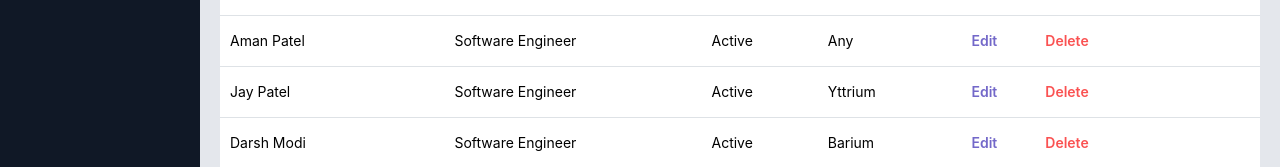
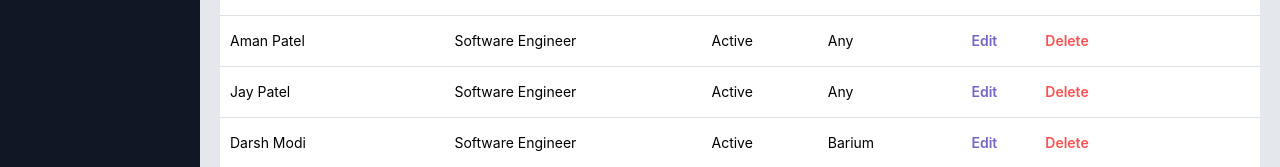
Before and after one commit to iaayush07/crud-react, a React (Vite) app: page / in a window 1280 px wide. Shown: the part 324-491 px from the top of the page. Built offline with nearby package versions, Linux system fonts and the light colour scheme; data requests are answered from the project's data file.

Commit message:
feat : update using useParams

```diff
--- a/database/db.json
+++ b/database/db.json
@@ -19,7 +19,7 @@
       "name": "Jay Patel",
       "title": "Software Engineer",
       "status": "Active",
-      "role": "Yttrium"
+      "role": "Any"
     },
     {
       "id": 4,
--- a/src/pages/UserForm.jsx
+++ b/src/pages/UserForm.jsx
@@ -1,10 +1,11 @@
 import React, { useEffect } from 'react';
 import { useForm, isNotEmpty, hasLength } from '@mantine/form';
 import { Button, Group, TextInput, Grid, Box } from '@mantine/core';
-import { useNavigate, useLocation } from 'react-router-dom';
+import { useNavigate, useParams, useLocation } from 'react-router-dom';
 
 const UserForm = () => {
   const navigate = useNavigate();
+  const { userId } = useParams();
   const location = useLocation();
   const userData = location.state?.userData;
 
@@ -30,7 +31,7 @@ const UserForm = () => {
   }, [userData]);
 
   const handleSubmit = async (values) => {
-    const url = userData ? `http://localhost:3000/users/${userData.id}` : "http://localhost:3000/users";
+    const url = userData ? `http://localhost:3000/users/${userId}` : "http://localhost:3000/users";
     const method = userData ? 'PATCH' : 'POST';
 
     try {
```
